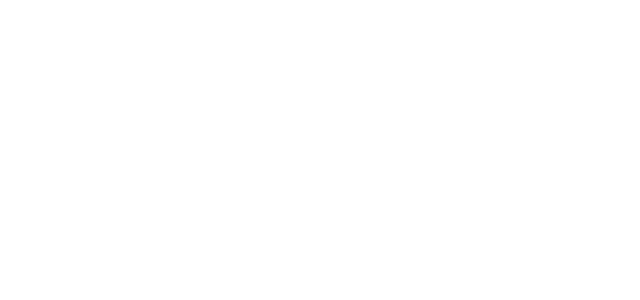
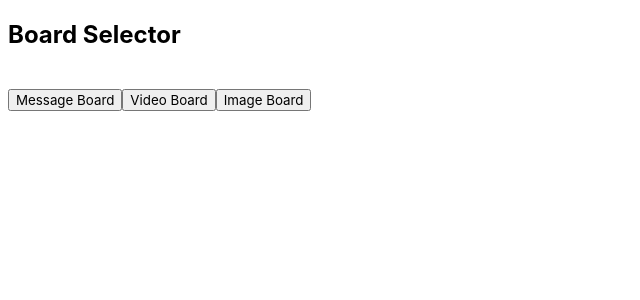
Before and after one commit to Kaichou-Project/kaichou-graduation, a Next.js app in the folder packages/frontend/: page /BoardSelector in a window 1280 px wide. Shown: the top 300 px of the page, without its empty margins (0-640 px from the left). Built offline with nearby package versions, Linux system fonts and the light colour scheme.

Commit message:
unfinished changes

```diff
--- a/packages/frontend/pages/BoardSelector.tsx
+++ b/packages/frontend/pages/BoardSelector.tsx
@@ -1,9 +1,29 @@
 import React, { useState, useRef, useEffect} from 'react'
+import ImageBoard from './ImageBoard'
+import MessageBoard from './MessageBoard'
+import VideoBoard from './VideoBoard'
 
 export default function BoardSelector() {
+
+    function loadMsgBoard(){
+        return (<MessageBoard/>)
+    }
+
+    function loadVidBoard(){
+        return (<VideoBoard/>)
+    }
+
+    function loadImgBoard(){
+        return (<ImageBoard/>)
+    }
+
     return (
         <div>
-
+            <h2>Board Selector</h2>
+            <br/>
+            <button onClick={loadMsgBoard}>Message Board</button>
+            <button onClick={loadVidBoard}>Video Board</button>
+            <button onClick={loadImgBoard}>Image Board</button>
         </div>
     )
 }
--- a/packages/frontend/pages/MessageBoard.tsx
+++ b/packages/frontend/pages/MessageBoard.tsx
@@ -3,8 +3,6 @@
 import { Mongoose } from 'mongoose'
 
 import MessageList from './MessageList'
-import ImageList from './ImageList'
-import VideoList from './VideoList'
 
 export default function MessageBoard() {
     const [messages, setMessages] = useState([])
```
